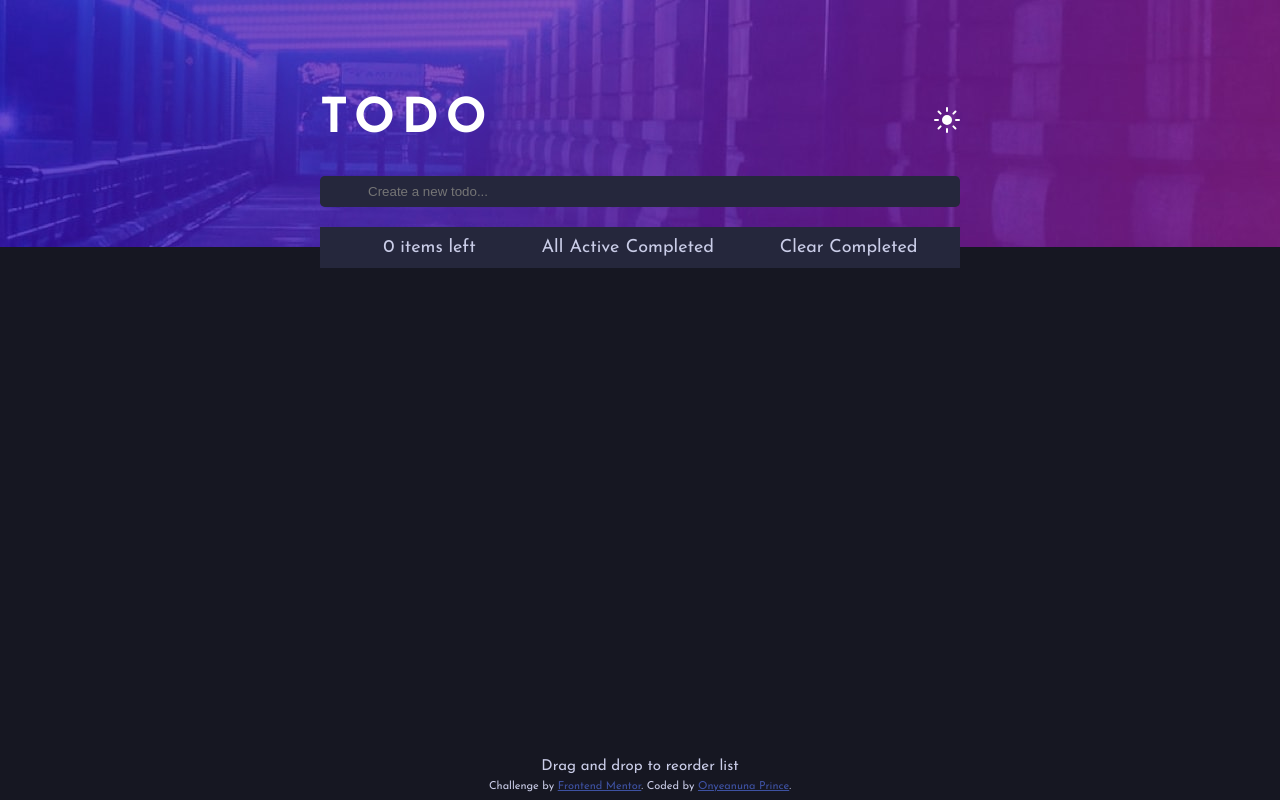
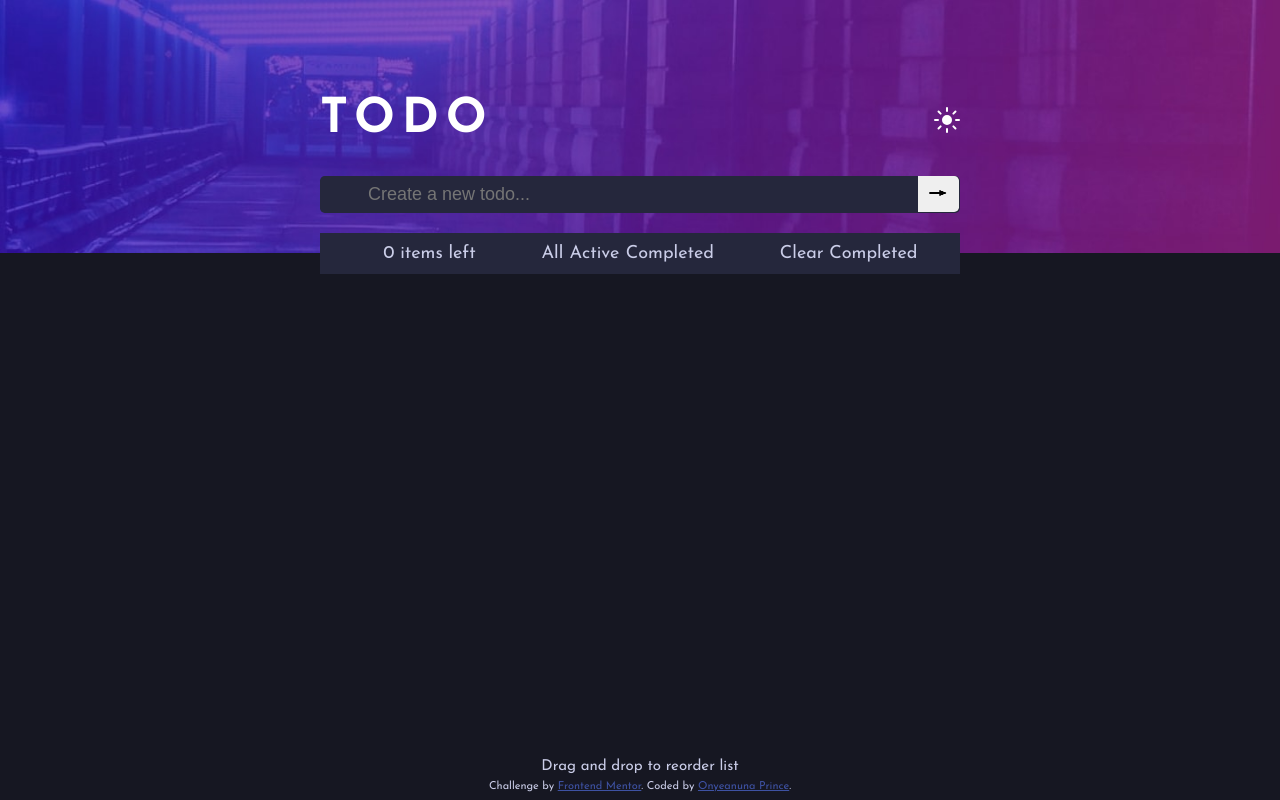
Before and after one commit to Aahil13/todo, a website built with Parcel: page index.html in a window 1280 px wide. Built offline with nearby package versions, Linux system fonts and the light colour scheme.

Commit message:
made the mode changes smooth

```diff
--- a/index.html
+++ b/index.html
@@ -41,6 +41,7 @@
                 type="text"
                 placeholder="Create a new todo..."
               />
+              <button class="btn-add" type="submit"><img src="/images/icons8-arrow-60.png" alt="arrow"></button>
             </div>
           </form>
         </nav>
--- a/script.js
+++ b/script.js
@@ -14,6 +14,7 @@ const body = document.body;
 const todoFilter = document.querySelector(".todo-box-filter");
 const filter = document.querySelectorAll(".filter");
 const sorters = document.querySelector(".sorters");
+const btnAdd = document.querySelector(".btn-add");
 
 let inputValue;
 let taskArr = [];
@@ -171,26 +172,20 @@ const clearCompleted = function (items) {
   });
 };
 
-
 //drag and drop functionality
 const dragStart = function () {
-  // console.log('Event: ', 'dragstart');
   dragStartIndex = +this.closest("div").getAttribute("data-index");
 };
 const dragEnter = function () {
-  // console.log('Event: ', 'dragenter');
   this.classList.add("over");
 };
 const dragLeave = function () {
-  // console.log('Event: ', 'dragleave');
   this.classList.remove("over");
 };
 const dragOver = function (e) {
-  // console.log('Event: ', 'dragover');
   e.preventDefault();
 };
 const dragDrop = function () {
-  // console.log('Event: ', 'drop');
   const dragEndIndex = +this.getAttribute("data-index");
   swapItems(dragStartIndex, dragEndIndex);
 
@@ -222,7 +217,9 @@ const addEventListeners = function () {
   });
 };
 
-form.addEventListener("submit", generateNewTask);
+["click", "submit"].forEach((e) => {
+  form.addEventListener(e, generateNewTask);
+});
 
 //Rendering previous tasks
 window.addEventListener("load", () => {
--- a/style.css
+++ b/style.css
@@ -13,6 +13,7 @@ body {
   font-weight:500;
   position: relative;
   min-height: 100vh;
+  transition: all 1s;
 }
 
 .light--mode-body{
@@ -23,6 +24,12 @@ body {
 .dark--mode-body{
   background-color: hsl(235, 21%, 11%);
   color: hsl(234, 39%, 85%);
+}
+
+.header{
+  background-repeat: no-repeat;
+  background-size: cover;
+  transition: all 1s;
 }
 
 nav{
@@ -36,6 +43,27 @@ nav{
   margin: 2rem 0 .5rem;
   border-radius: .3rem;
   font-weight: 500;
+  font-size: 18px;
+}
+
+.input-box{
+  position: relative;
+}
+
+.btn-add{
+  position: absolute;
+  bottom:9px;
+  right: 1px;
+  outline: none;
+  border: none;
+  padding: .66rem;
+  border-top-right-radius: .3rem;
+  border-bottom-right-radius: .3rem;
+}
+
+.btn-add img{
+  width: 20px;
+  height: 10px;
 }
 
 .light--mode-input{
@@ -216,6 +244,12 @@ footer{
     letter-spacing: 7px;
     font-weight: 700;
   }
+  .input-box input{
+    font-size: 13px;
+  }
+  .btn-add{
+    padding: .45rem;
+  }
 }
 
 .attribution {
```
Also changed, not shown: dist/icons8-arrow-60.bb48663c.png (added), dist/index.html, images/icons8-arrow-60.png (added), 10 other files.
